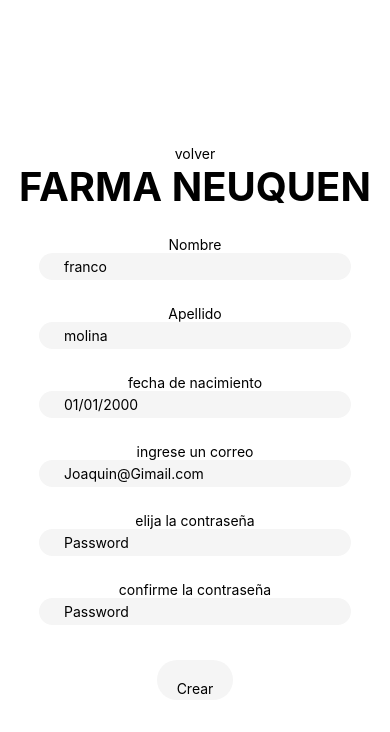
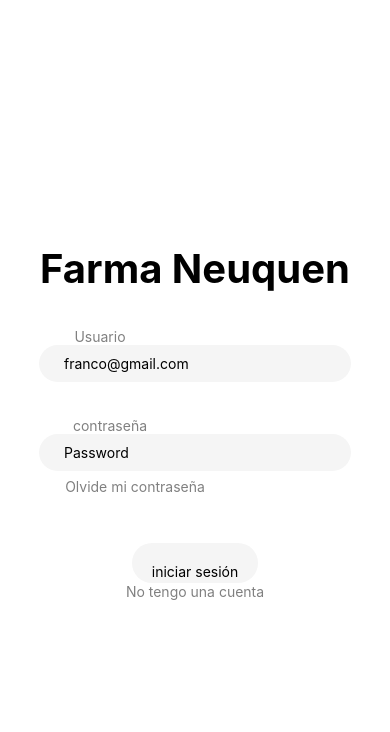
Before and after one commit to JBOLATE/accesibilidad, a React Native app: screen / in a window 390 px wide. Shown: the top 732 px of the page. Built offline with nearby package versions, Linux system fonts and the light colour scheme.

Commit message:
terminando detalles

```diff
--- a/App.js
+++ b/App.js
@@ -8,6 +8,6 @@ import {Registro} from './Pantallas/Registro';
 
 export default function App() {
   return(
-    <Registro />
+    <Login />
   );
 }
--- a/pantallas/login.js
+++ b/pantallas/login.js
@@ -1,5 +1,6 @@
 import { StyleSheet, Text, View, TextInput, Touchable, TouchableOpacity } from 'react-native';
 import React from 'react';
+
 
 export function Login() {
   return (
```
Also changed, not shown: package.json (+8 -4 lines), 1 other file (tests, documents, lock files or other folders).
